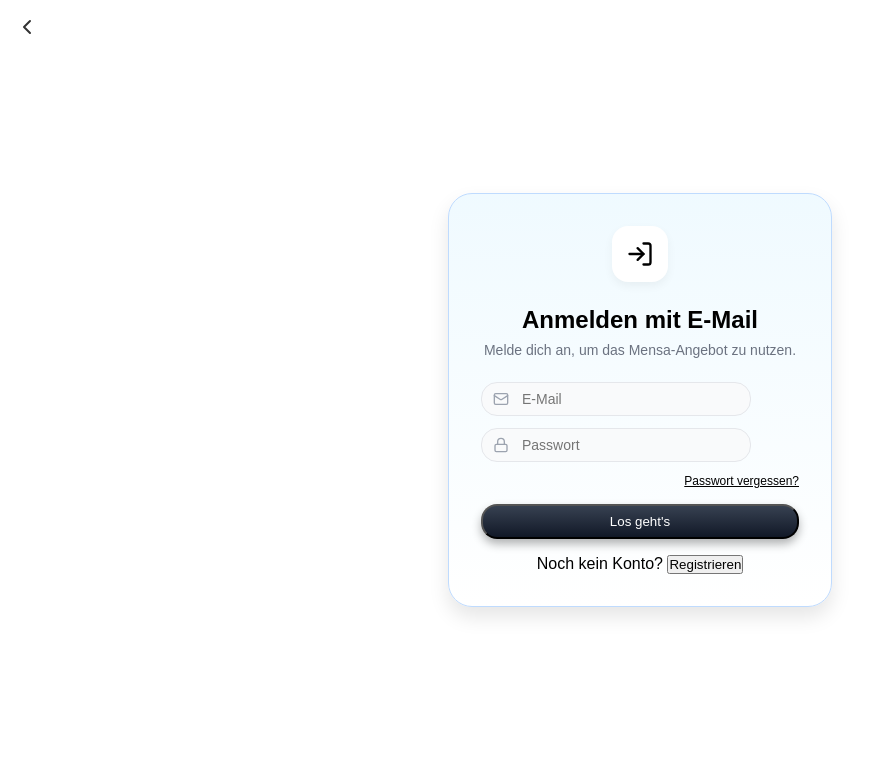
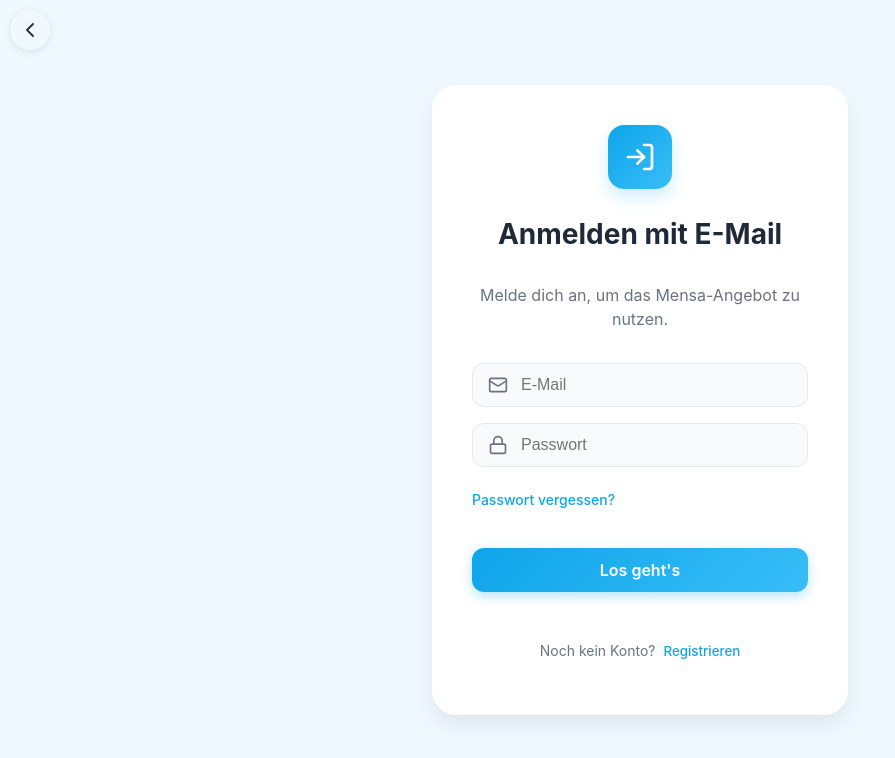
Before and after one commit to MikolajKulig/I2b-Mensa-app, a Next.js app in the folder next-frontend/: page /login in a window 1280 px wide. Shown: the top 758 px of the page, without its empty margins (0-895 px from the left). Built offline with nearby package versions, Linux system fonts and the light colour scheme.

Commit message:
design bearbeitet

```diff
--- a/next-frontend/src/app/components/MenuOverview.tsx
+++ b/next-frontend/src/app/components/MenuOverview.tsx
@@ -132,9 +132,7 @@ const MenuOverview: React.FC = () => {
               <div className="meal-content">
                 <h3>{meal.name}</h3>
                 <p>{meal.description}</p>
-                <p>
-                  <strong>Preis:</strong> {meal.price}
-                </p>
+                <p className="meal-price">{meal.price}</p>
                 <button
                   className="add-to-cart-btn"
                   onClick={() => handleAddToCart(meal)}
--- a/next-frontend/src/app/components/header.css
+++ b/next-frontend/src/app/components/header.css
@@ -1,25 +1,30 @@
 body {
-  background: linear-gradient(to bottom, #ebf5ff, #f8fafc);
+  background-color: #f0f9ff;
   margin: 0;
   font-family: "Inter", sans-serif;
 }
 
 .header {
-  background: linear-gradient(to right, #f0f9ff, #dbeafe);
-  color: #1e293b;
+  background: white;
+  color: #1f2937;
   display: flex;
   justify-content: space-between;
   align-items: center;
-  padding: 1.25rem 2rem;
-  box-shadow: 0 4px 10px rgba(0, 0, 0, 0.04);
+  padding: 1.25rem 2.5rem;
+  box-shadow: 0 4px 15px rgba(0, 0, 0, 0.05);
   border-bottom: none;
-  border-radius: 0 0 16px 16px;
+  position: sticky;
+  top: 0;
+  z-index: 100;
 }
 
 .logo {
   font-size: 1.75rem;
   font-weight: 700;
-  color: #0f172a;
+  color: #0ea5e9;
+  background: linear-gradient(135deg, #0ea5e9, #38bdf8);
+  -webkit-background-clip: text;
+  -webkit-text-fill-color: transparent;
 }
 
 .header-right {
@@ -30,44 +35,50 @@ body {
 }
 
 .cart-icon {
-  background-color: transparent;
-  border-radius: 0;
-  width: auto;
-  height: auto;
+  background-color: #ff3939ec;
+  border-radius: 50%;
+  width: 42px;
+  height: 42px;
   display: flex;
   align-items: center;
   justify-content: center;
-  transition: transform 0.2s ease, box-shadow 0.3s;
+  transition: all 0.3s ease;
   cursor: pointer;
+  box-shadow: 0 2px 6px rgba(0, 0, 0, 0.05);
 }
 
 .cart-icon svg {
-  color: #1e293b;
-  width: 24px;
-  height: 24px;
+  color: #0ea5e9;
+  width: 22px;
+  height: 22px;
 }
 
 .cart-icon:hover {
-  transform: scale(1.1);
-  box-shadow: none;
+  transform: translateY(-3px);
+  box-shadow: 0 4px 12px rgba(0, 0, 0, 0.1);
+  background-color: #e0f2fe;
+}
+
+.avatar-wrapper {
+  position: relative;
 }
 
 .avatar {
   width: 42px;
   height: 42px;
-  background-color: #1e293b;
+  background: linear-gradient(135deg, #0ea5e9, #38bdf8);
   border-radius: 50%;
   display: flex;
   align-items: center;
   justify-content: center;
   cursor: pointer;
-  box-shadow: 0 2px 6px rgba(0, 0, 0, 0.1);
-  transition: transform 0.2s, box-shadow 0.3s;
+  box-shadow: 0 4px 12px rgba(14, 165, 233, 0.2);
+  transition: all 0.3s ease;
 }
 
 .avatar:hover {
-  transform: scale(1.05);
-  box-shadow: 0 4px 12px rgba(0, 0, 0, 0.15);
+  transform: translateY(-3px);
+  box-shadow: 0 6px 15px rgba(14, 165, 233, 0.3);
 }
 
 .dropdown-menu {
@@ -75,36 +86,43 @@ body {
   right: 0;
   top: 52px;
   background: white;
-  color: #1e293b;
-  border-radius: 12px;
-  box-shadow: 0 10px 24px rgba(0, 0, 0, 0.12);
-  padding: 1rem;
-  min-width: 160px;
+  color: #1f2937;
+  border-radius: 1rem;
+  box-shadow: 0 10px 25px rgba(0, 0, 0, 0.1);
+  padding: 1.25rem;
+  min-width: 180px;
   z-index: 100;
 }
 
 .dropdown-name {
   font-weight: 600;
-  margin-bottom: 0.75rem;
-  font-size: 0.95rem;
+  margin-bottom: 1rem;
+  font-size: 1rem;
+  color: #1f2937;
 }
 
 .login-btn,
 .logout-btn {
-  background: linear-gradient(to right, #1d4ed8, #3b82f6);
+  background: linear-gradient(135deg, #0ea5e9, #38bdf8);
   color: white;
   border: none;
-  padding: 0.55rem 1rem;
-  border-radius: 8px;
-  font-size: 0.9rem;
+  padding: 0.75rem 1rem;
+  border-radius: 0.75rem;
+  font-size: 0.95rem;
+  font-weight: 600;
   cursor: pointer;
-  transition: background 0.3s, transform 0.2s;
+  transition: all 0.3s ease;
   width: 100%;
-  margin-top: 0.25rem;
+  box-shadow: 0 4px 12px rgba(14, 165, 233, 0.2);
 }
 
 .login-btn:hover,
 .logout-btn:hover {
-  background: linear-gradient(to right, #1e40af, #2563eb);
-  transform: scale(1.02);
+  transform: translateY(-2px);
+  box-shadow: 0 6px 15px rgba(14, 165, 233, 0.3);
 }
+
+.login-btn:active,
+.logout-btn:active {
+  transform: translateY(0);
+}
--- a/next-frontend/src/app/components/login.css
+++ b/next-frontend/src/app/components/login.css
@@ -4,55 +4,61 @@
   display: flex;
   align-items: center;
   justify-content: center;
-  background-color: white;
-  border-radius: 1rem;
+  background-color: #f0f9ff;
   position: relative;
   z-index: 1;
 }
 
 .card {
   width: 100%;
-  max-width: 24rem;
-  background: linear-gradient(to bottom, rgba(224, 245, 255, 0.5), white);
+  max-width: 26rem;
+  background: white;
   border-radius: 1.5rem;
-  box-shadow: 0 10px 20px rgba(0, 0, 0, 0.1);
-  padding: 2rem;
+  box-shadow: 0 10px 25px rgba(0, 0, 0, 0.08);
+  padding: 2.5rem;
   display: flex;
   flex-direction: column;
   align-items: center;
-  border: 1px solid #bfdbfe;
-  color: black;
+  border: none;
+  color: #333;
+  transition: transform 0.3s ease, box-shadow 0.3s ease;
+}
+
+.card:hover {
+  transform: translateY(-5px);
+  box-shadow: 0 15px 30px rgba(0, 0, 0, 0.12);
 }
 
 .icon-wrapper {
   display: flex;
   align-items: center;
   justify-content: center;
-  width: 3.5rem;
-  height: 3.5rem;
-  background: white;
+  width: 4rem;
+  height: 4rem;
+  background: linear-gradient(135deg, #0ea5e9, #38bdf8);
   border-radius: 1rem;
   margin-bottom: 1.5rem;
-  box-shadow: 0 4px 10px rgba(0, 0, 0, 0.05);
+  box-shadow: 0 8px 16px rgba(14, 165, 233, 0.2);
 }
 
 .icon {
-  width: 1.75rem;
-  height: 1.75rem;
-  color: black;
+  width: 2rem;
+  height: 2rem;
+  color: white;
 }
 
 .title {
-  font-size: 1.5rem;
-  font-weight: 600;
-  margin-bottom: 0.5rem;
+  font-size: 1.75rem;
+  font-weight: 700;
+  margin-bottom: 0.75rem;
   text-align: center;
+  color: #1f2937;
 }
 
 .subtitle {
   color: #6b7280;
-  font-size: 0.875rem;
-  margin-bottom: 1.5rem;
+  font-size: 1rem;
+  margin-bottom: 2rem;
   text-align: center;
 }
 
@@ -60,146 +66,201 @@
   width: 100%;
   display: flex;
   flex-direction: column;
-  gap: 0.75rem;
-  margin-bottom: 0.5rem;
+  gap: 1rem;
+  margin-bottom: 1rem;
 }
 
 .input-wrapper {
   position: relative;
+  width: 100%;
 }
 
 .input-icon {
   position: absolute;
-  left: 0.75rem;
+  left: 1rem;
   top: 50%;
   transform: translateY(-50%);
-  color: #9ca3af;
+  color: #6b7280;
   display: flex;
   align-items: center;
   justify-content: center;
 }
 
 .icon-small {
-  width: 1rem;
-  height: 1rem;
+  width: 1.25rem;
+  height: 1.25rem;
 }
 
 .input {
-  width: 85%;
-  padding: 0.5rem 0.75rem 0.5rem 2.5rem;
-  border-radius: 1rem;
-  border: 1px solid #e5e7eb;
+  width: 100%;
+  padding: 0.75rem 1rem 0.75rem 3rem;
+  border-radius: 0.75rem;
+  border: 1.5px solid #e5e7eb;
   background-color: #f9fafb;
-  color: black;
-  font-size: 0.875rem;
+  color: #1f2937;
+  font-size: 1rem;
   outline: none;
-  transition: box-shadow 0.2s ease;
+  transition: all 0.2s ease;
 }
 
 .input:focus {
-  box-shadow: 0 0 0 2px #bfdbfe;
-  border-color: #bfdbfe;
+  box-shadow: 0 0 0 3px rgba(14, 165, 233, 0.2);
+  border-color: #38bdf8;
 }
 
 .input-addon {
   position: absolute;
-  right: 0.75rem;
+  right: 1rem;
   top: 50%;
   transform: translateY(-50%);
-  color: #9ca3af;
+  color: #6b7280;
   cursor: pointer;
-  font-size: 0.75rem;
+  font-size: 0.875rem;
   user-select: none;
 }
 
 .error-forgot-wrapper {
   width: 100%;
   display: flex;
-  justify-content: flex-end;
-  gap: 1rem;
+  justify-content: space-between;
   align-items: center;
+  margin-top: 0.5rem;
 }
 
 .error-text {
   font-size: 0.875rem;
   color: #ef4444;
   text-align: left;
-  flex-grow: 1;
 }
 
 .forgot-btn {
-  font-size: 0.75rem;
+  font-size: 0.875rem;
   font-weight: 500;
-  text-decoration: underline;
+  text-decoration: none;
   background: none;
   border: none;
-  color: inherit;
+  color: #0ea5e9;
   cursor: pointer;
   padding: 0;
+  transition: color 0.2s ease;
+}
+
+.forgot-btn:hover {
+  color: #0284c7;
+  text-decoration: underline;
 }
 
 .submit-btn {
   width: 100%;
-  background: linear-gradient(to bottom, #374151, #111827);
+  background: linear-gradient(135deg, #0ea5e9, #38bdf8);
   color: white;
-  font-weight: 500;
-  padding: 0.5rem 0;
-  border-radius: 1rem;
-  box-shadow: 0 5px 10px rgba(0, 0, 0, 0.3);
+  font-weight: 600;
+  font-size: 1rem;
+  padding: 0.75rem 0;
+  border-radius: 0.75rem;
+  border: none;
+  box-shadow: 0 4px 12px rgba(14, 165, 233, 0.3);
   cursor: pointer;
-  transition: filter 0.2s ease;
-  margin: 0.5rem 0 1rem 0;
+  transition: all 0.3s ease;
+  margin: 1.5rem 0;
 }
 
 .submit-btn:hover {
-  filter: brightness(1.05);
+  transform: translateY(-2px);
+  box-shadow: 0 6px 15px rgba(14, 165, 233, 0.4);
+}
+
+.submit-btn:active {
+  transform: translateY(0);
 }
 
 .divider-wrapper {
   width: 100%;
   display: flex;
   align-items: center;
-  margin: 0.5rem 0;
+  margin: 1rem 0;
 }
 
 .divider {
   flex-grow: 1;
-  border-top: 1px dashed #e5e7eb;
+  border-top: 1px solid #e5e7eb;
 }
 
 .divider-text {
-  margin: 0 0.5rem;
-  font-size: 0.75rem;
-  color: #9ca3af;
+  margin: 0 1rem;
+  font-size: 0.875rem;
+  color: #6b7280;
 }
 
 .social-btns {
   display: flex;
-  gap: 0.75rem;
+  gap: 1rem;
   width: 100%;
   justify-content: center;
-  margin-top: 0.5rem;
+  margin-top: 1rem;
 }
 
 .social-btn {
   display: flex;
   align-items: center;
   justify-content: center;
-  width: 3rem;
-  height: 3rem;
-  border-radius: 1rem;
-  border: 1px solid #e5e7eb;
+  width: 3.5rem;
+  height: 3.5rem;
+  border-radius: 0.75rem;
+  border: 1.5px solid #e5e7eb;
   background-color: white;
   cursor: pointer;
-  transition: background-color 0.2s ease;
+  transition: all 0.2s ease;
   flex-grow: 1;
 }
 
 .social-btn:hover {
-  background-color: #f3f4f6;
+  background-color: #f0f9ff;
+  border-color: #bae6fd;
+  transform: translateY(-2px);
 }
 
 .social-icon {
   width: 1.5rem;
   height: 1.5rem;
 }
+
+.register-link {
+  margin-top: 1.5rem;
+  font-size: 0.875rem;
+  color: #6b7280;
+  text-align: center;
+}
+
+.register-link button {
+  background: none;
+  border: none;
+  color: #0ea5e9;
+  font-weight: 500;
+  cursor: pointer;
+  padding: 0;
+  margin-left: 0.25rem;
+  transition: color 0.2s ease;
+}
+
+.register-link button:hover {
+  color: #0284c7;
+  text-decoration: underline;
+}
+
+.back-button {
+  display: flex;
+  align-items: center;
+  justify-content: center;
+  width: 2.5rem;
+  height: 2.5rem;
+  border-radius: 50%;
+  background-color: white;
+  box-shadow: 0 2px 8px rgba(0, 0, 0, 0.1);
+  transition: all 0.2s ease;
+}
+
+.back-button:hover {
+  transform: translateY(-2px);
+  box-shadow: 0 4px 12px rgba(0, 0, 0, 0.15);
+}
--- a/next-frontend/src/app/components/register.css
+++ b/next-frontend/src/app/components/register.css
@@ -4,55 +4,61 @@
   display: flex;
   align-items: center;
   justify-content: center;
-  background-color: white;
-  border-radius: 1rem;
+  background-color: #f0f9ff;
   position: relative;
   z-index: 1;
 }
 
 .card {
   width: 100%;
-  max-width: 24rem;
-  background: linear-gradient(to bottom, rgba(224, 245, 255, 0.5), white);
+  max-width: 26rem;
+  background: white;
   border-radius: 1.5rem;
-  box-shadow: 0 10px 20px rgba(0, 0, 0, 0.1);
-  padding: 2rem;
+  box-shadow: 0 10px 25px rgba(0, 0, 0, 0.08);
+  padding: 2.5rem;
   display: flex;
   flex-direction: column;
   align-items: center;
-  border: 1px solid #bfdbfe;
-  color: black;
+  border: none;
+  color: #333;
+  transition: transform 0.3s ease, box-shadow 0.3s ease;
+}
+
+.card:hover {
+  transform: translateY(-5px);
+  box-shadow: 0 15px 30px rgba(0, 0, 0, 0.12);
 }
 
 .icon-wrapper {
   display: flex;
   align-items: center;
   justify-content: center;
-  width: 3.5rem;
-  height: 3.5rem;
-  background: white;
+  width: 4rem;
+  height: 4rem;
+  background: linear-gradient(135deg, #0ea5e9, #38bdf8);
   border-radius: 1rem;
   margin-bottom: 1.5rem;
-  box-shadow: 0 4px 10px rgba(0, 0, 0, 0.05);
+  box-shadow: 0 8px 16px rgba(14, 165, 233, 0.2);
 }
 
 .icon {
-  width: 1.75rem;
-  height: 1.75rem;
-  color: black;
+  width: 2rem;
+  height: 2rem;
+  color: white;
 }
 
 .title {
-  font-size: 1.5rem;
-  font-weight: 600;
-  margin-bottom: 0.5rem;
+  font-size: 1.75rem;
+  font-weight: 700;
+  margin-bottom: 0.75rem;
   text-align: center;
+  color: #1f2937;
 }
 
 .subtitle {
   color: #6b7280;
-  font-size: 0.875rem;
-  margin-bottom: 1.5rem;
+  font-size: 1rem;
+  margin-bottom: 2rem;
   text-align: center;
 }
 
@@ -60,65 +66,115 @@
   width: 100%;
   display: flex;
   flex-direction: column;
-  gap: 0.75rem;
+  gap: 1rem;
   margin-bottom: 1rem;
 }
 
 .input-wrapper {
   position: relative;
+  width: 100%;
 }
 
 .input-icon {
   position: absolute;
-  left: 0.75rem;
+  left: 1rem;
   top: 50%;
   transform: translateY(-50%);
-  color: #9ca3af;
+  color: #6b7280;
   display: flex;
   align-items: center;
   justify-content: center;
 }
 
 .icon-small {
-  width: 1rem;
-  height: 1rem;
+  width: 1.25rem;
+  height: 1.25rem;
 }
 
 .input {
-  width: 85%;
-  padding: 0.5rem 0.75rem 0.5rem 2.5rem;
-  border-radius: 1rem;
-  border: 1px solid #e5e7eb;
+  width: 100%;
+  padding: 0.75rem 1rem 0.75rem 3rem;
+  border-radius: 0.75rem;
+  border: 1.5px solid #e5e7eb;
   background-color: #f9fafb;
-  color: black;
-  font-size: 0.875rem;
+  color: #1f2937;
+  font-size: 1rem;
   outline: none;
-  transition: box-shadow 0.2s ease;
+  transition: all 0.2s ease;
 }
 
 .input:focus {
-  box-shadow: 0 0 0 2px #bfdbfe;
-  border-color: #bfdbfe;
+  box-shadow: 0 0 0 3px rgba(14, 165, 233, 0.2);
+  border-color: #38bdf8;
 }
 
 .error-text {
   font-size: 0.875rem;
   color: #ef4444;
   text-align: center;
+  margin-top: 0.5rem;
 }
 
 .submit-btn {
   width: 100%;
-  background: linear-gradient(to bottom, #374151, #111827);
+  background: linear-gradient(135deg, #0ea5e9, #38bdf8);
   color: white;
-  font-weight: 500;
-  padding: 0.5rem 0;
-  border-radius: 1rem;
-  box-shadow: 0 5px 10px rgba(0, 0, 0, 0.3);
+  font-weight: 600;
+  font-size: 1rem;
+  padding: 0.75rem 0;
+  border-radius: 0.75rem;
+  border: none;
+  box-shadow: 0 4px 12px rgba(14, 165, 233, 0.3);
   cursor: pointer;
-  transition: filter 0.2s ease;
+  transition: all 0.3s ease;
+  margin: 1.5rem 0 1rem 0;
 }
 
 .submit-btn:hover {
-  filter: brightness(1.05);
+  transform: translateY(-2px);
+  box-shadow: 0 6px 15px rgba(14, 165, 233, 0.4);
 }
+
+.submit-btn:active {
+  transform: translateY(0);
+}
+
+.register-link {
+  margin-top: 1.5rem;
+  font-size: 0.875rem;
+  color: #6b7280;
+  text-align: center;
+}
+
+.register-link button {
+  background: none;
+  border: none;
+  color: #0ea5e9;
+  font-weight: 500;
+  cursor: pointer;
+  padding: 0;
+  margin-left: 0.25rem;
+  transition: color 0.2s ease;
+}
+
+.register-link button:hover {
+  color: #0284c7;
+  text-decoration: underline;
+}
+
+.back-button {
+  display: flex;
+  align-items: center;
+  justify-content: center;
+  width: 2.5rem;
+  height: 2.5rem;
+  border-radius: 50%;
+  background-color: white;
+  box-shadow: 0 2px 8px rgba(0, 0, 0, 0.1);
+  transition: all 0.2s ease;
+}
+
+.back-button:hover {
+  transform: translateY(-2px);
+  box-shadow: 0 4px 12px rgba(0, 0, 0, 0.15);
+}
--- a/next-frontend/src/app/globals.css
+++ b/next-frontend/src/app/globals.css
@@ -1,42 +1,54 @@
 :root {
-  --background: #ffffff;
-  --foreground: #171717;
-}
-
-@media (prefers-color-scheme: dark) {
-  :root {
-    --background: #0a0a0a;
-    --foreground: #ededed;
-  }
-}
-
-html,
-body {
-  max-width: 100vw;
-  overflow-x: hidden;
-}
-
-body {
-  color: var(--foreground);
-  background: var(--background);
-  font-family: Arial, Helvetica, sans-serif;
-  -webkit-font-smoothing: antialiased;
-  -moz-osx-font-smoothing: grayscale;
+  --primary-color: #4f46e5;
+  --primary-color-dark: #4338ca;
+  --primary-color-light: #eef2ff;
+  --secondary-color: #7c3aed;
+  --secondary-color-dark: #6d28d9;
+  --text-color: #1f2937;
+  --text-color-light: #6b7280;
+  --background-color: #f5f7fa;
+  --card-background: white;
+  --border-radius-sm: 0.5rem;
+  --border-radius-md: 0.75rem;
+  --border-radius-lg: 1rem;
+  --border-radius-xl: 1.5rem;
+  --shadow-sm: 0 2px 8px rgba(0, 0, 0, 0.05);
+  --shadow-md: 0 4px 12px rgba(0, 0, 0, 0.08);
+  --shadow-lg: 0 10px 25px rgba(0, 0, 0, 0.1);
+  --shadow-xl: 0 15px 30px rgba(0, 0, 0, 0.12);
 }
 
 * {
   box-sizing: border-box;
+}
+
+body {
+  margin: 0;
   padding: 0;
-  margin: 0;
+  font-family: "Inter", -apple-system, BlinkMacSystemFont, "Segoe UI", Roboto, Oxygen, Ubuntu, Cantarell, "Open Sans", "Helvetica Neue", sans-serif;
+  background-color: var(--background-color);
+  color: var(--text-color);
+  line-height: 1.5;
+}
+
+button {
+  font-family: inherit;
+}
+
+h1, h2, h3, h4, h5, h6 {
+  margin-top: 0;
+  color: var(--text-color);
 }
 
 a {
-  color: inherit;
+  color: var(--primary-color);
   text-decoration: none;
 }
 
-@media (prefers-color-scheme: dark) {
-  html {
-    color-scheme: dark;
-  }
+a:hover {
+  text-decoration: underline;
 }
+
+img {
+  max-width: 100%;
+}
--- a/next-frontend/src/app/layout.tsx
+++ b/next-frontend/src/app/layout.tsx
@@ -1,20 +1,9 @@
-import type { Metadata } from "next";
-import { Geist, Geist_Mono } from "next/font/google";
-import "./globals.css";
-
-const geistSans = Geist({
-  variable: "--font-geist-sans",
-  subsets: ["latin"],
-});
-
-const geistMono = Geist_Mono({
-  variable: "--font-geist-mono",
-  subsets: ["latin"],
-});
+import { Metadata } from 'next';
+import './globals.css';
 
 export const metadata: Metadata = {
-  title: "Create Next App",
-  description: "Generated by create next app",
+  title: "Mensa App",
+  description: "Eine App für die Mensa des BZZ",
 };
 
 export default function RootLayout({
@@ -23,8 +12,8 @@ export default function RootLayout({
   children: React.ReactNode;
 }>) {
   return (
-    <html lang="en">
-      <body className={`${geistSans.variable} ${geistMono.variable}`}>
+    <html lang="de">
+      <body>
         {children}
       </body>
     </html>
```
Also changed, not shown: next-frontend/package.json (+9 -4 lines), next-frontend/src/app/components/MenuOverview.css (+60 -41 lines), 1 other file (tests, documents, lock files or other folders).
